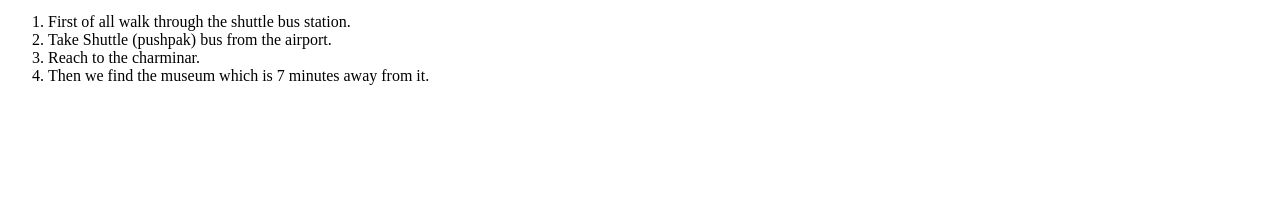
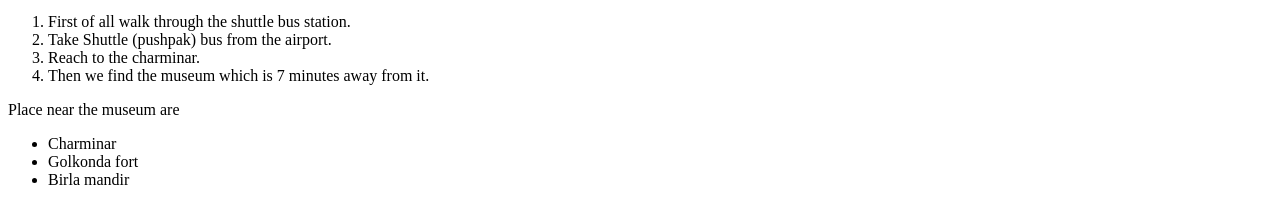
Before and after one commit to 44-563-Web-Apps-F22/44563-webapps-assignment-3-Madagoni123, a plain HTML site: page index.html in a window 1280 px wide. Shown: the part 264-488 px from the top of the page. Drawn offline with Linux system fonts and the light colour scheme.

Commit message:
modified index ordered and unordered

```diff
--- a/index.html
+++ b/index.html
@@ -19,5 +19,11 @@
                 <li>Reach to the charminar.</li>
                 <li>Then we find the museum which is 7 minutes away from it.</li>
             </ol>
+            <p>Place near the museum are</p>
+            <ul>
+                <li>Charminar</li>
+                <li>Golkonda fort</li>
+                <li>Birla mandir</li>
+            </ul>
     </body>
 </html>
```
